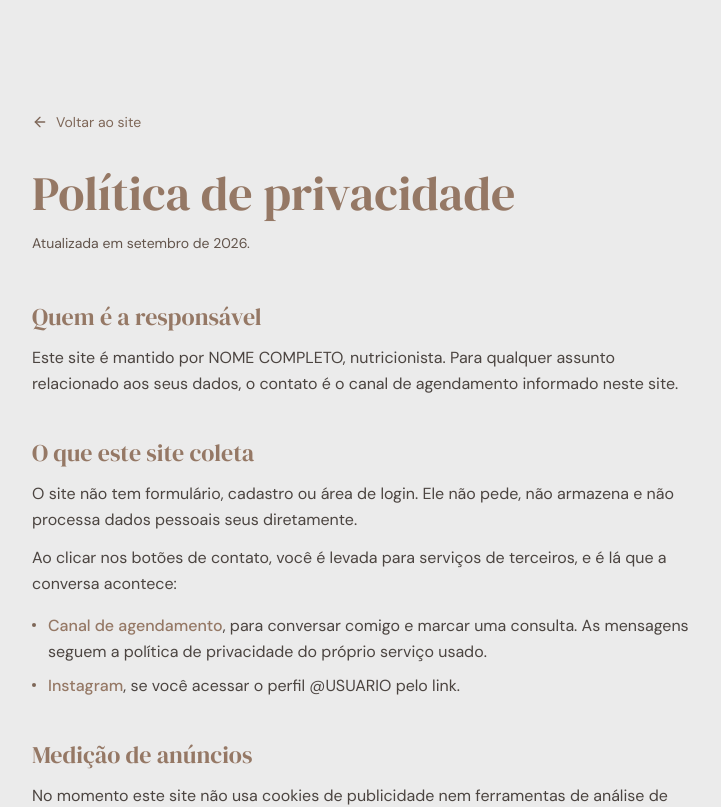
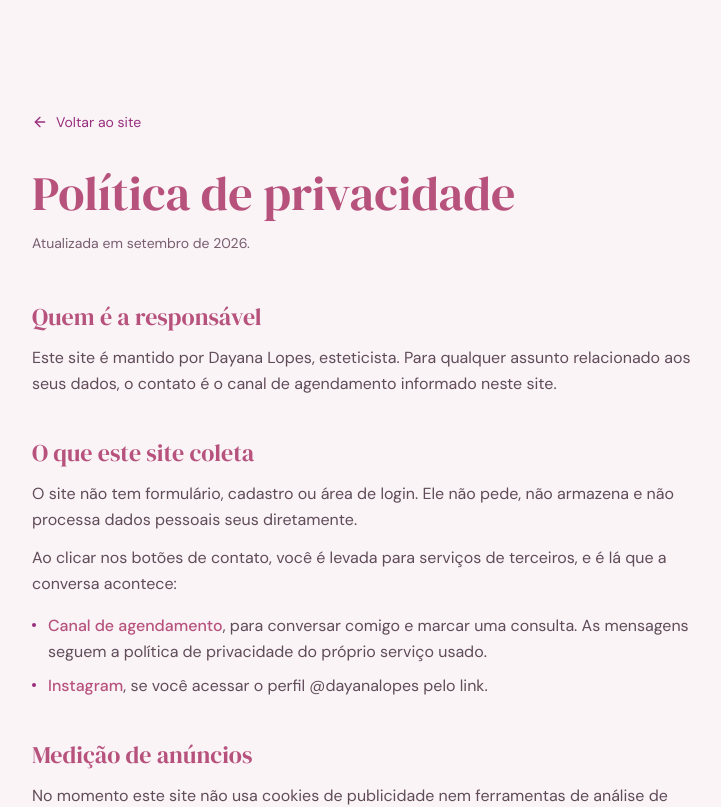
Before and after one commit to screm1n/dayana-lopes, a React (Vite) app in the folder dayana-lopes/: page /privacidade in a window 1280 px wide. Shown: the top 807 px of the page, without its empty margins (272-993 px from the left). Built offline with nearby package versions, Linux system fonts and the light colour scheme.

Commit message:
Complete Dayana Lopes beauty website

```diff
--- a/dayana-lopes/src/components/Destaque.tsx
+++ b/dayana-lopes/src/components/Destaque.tsx
@@ -3,18 +3,18 @@ import { HandHeart, MapPinned, UtensilsCrossed } from "lucide-react";
 const itens = [
   {
     icone: HandHeart,
-    titulo: "Sem medo",
-    texto: "uma relação mais leve com a comida",
+    titulo: "Naturalidade",
+    texto: "resultados que respeitam seus traços",
   },
   {
     icone: UtensilsCrossed,
-    titulo: "Sem dieta pronta",
-    texto: "estratégias para a sua rotina real",
+    titulo: "Cuidado",
+    texto: "atendimento próximo e personalizado",
   },
   {
     icone: MapPinned,
-    titulo: "BH e online",
-    texto: "consulta em Belo Horizonte ou à distância",
+    titulo: "Sempre Linda",
+    texto: "beleza, confiança e autoestima",
   },
 ];
 
--- a/dayana-lopes/src/components/Header.tsx
+++ b/dayana-lopes/src/components/Header.tsx
@@ -5,7 +5,7 @@ import { ImagemComPlaceholder } from "./Placeholder";
 
 const secoes = [
   { id: "sobre", rotulo: "Sobre mim" },
-  { id: "metodo", rotulo: "Como funciona" },
+  { id: "servicos", rotulo: "Serviços" },
   { id: "para-quem", rotulo: "Para quem é" },
   { id: "espaco", rotulo: "Atendimento" },
   { id: "contato", rotulo: "Contato" },
--- a/dayana-lopes/src/components/Hero.tsx
+++ b/dayana-lopes/src/components/Hero.tsx
@@ -9,7 +9,7 @@ const FotoPerfil = ({ className = "" }: { className?: string }) => (
       className="absolute -right-4 -top-4 h-24 w-24 rounded-full bg-accent/25 md:-right-6 md:-top-6 md:h-32 md:w-32"
     />
     <ImagemComPlaceholder
-      src="/perfil.png"
+      src="/perfil.jpg"
       alt={`${NOME_COMPLETO}, ${PROFISSAO.toLowerCase()}`}
       className="relative aspect-[3/4] w-full shadow-carta"
       legenda="foto de perfil"
@@ -38,22 +38,19 @@ const Hero = () => (
     <div className="container">
       <div className="flex flex-col gap-10 md:grid md:grid-cols-[1.05fr_0.95fr] md:items-center md:gap-16">
         <div className="order-1 animate-sobe-suave text-center md:order-none md:text-left">
-          <p className="rotulo">Nutricionista · Emagrecimento</p>
+          <p className="rotulo">Estética facial · Beleza natural</p>
 
           <LogoHeroMobile />
 
           <h1 className="mt-5 font-display text-[2.7rem] leading-[1.06] text-primary sm:text-6xl md:text-[4.2rem]">
-            Comer sem medo
-            <span className="block italic text-accent">e com autonomia</span>
-            é possível.
+            Sua beleza,
+            <span className="block italic text-accent">sua melhor versão.</span>
           </h1>
 
           <FotoPerfil className="mt-8 max-w-[250px] md:hidden" />
 
           <p className="mx-auto mt-6 max-w-lg text-lg leading-relaxed text-foreground/80 md:mx-0">
-            Acompanhamento nutricional para emagrecimento e ganho de massa sem
-            dietas de gaveta, sem medo da comida e com escolhas que cabem na sua
-            rotina.
+            Procedimentos estéticos personalizados para realçar sua beleza com segurança, leveza e naturalidade.
           </p>
 
           <div className="mt-8 flex flex-col items-center gap-3 sm:flex-row md:justify-start">
--- a/dayana-lopes/src/components/Metodo.tsx
+++ b/dayana-lopes/src/components/Metodo.tsx
@@ -5,25 +5,25 @@ const passos = [
     numero: "01",
     titulo: "A gente conversa",
     texto:
-      "Você entra em contato e a gente marca a primeira consulta, presencial em BH ou online.",
+      "Você entra em contato e conta o que gostaria de transformar ou realçar.",
   },
   {
     numero: "02",
     titulo: "Eu entendo sua rotina",
     texto:
-      "Seus horários, preferências, treinos, objetivos, histórico alimentar e o que já travou seus resultados antes.",
+      "Entendo seus desejos, seus traços e o resultado que combina com você.",
   },
   {
     numero: "03",
     titulo: "Montamos uma estratégia",
     texto:
-      "Nada pronto de gaveta: o plano é pensado para emagrecimento, ganho de massa e autonomia alimentar.",
+      "Escolhemos o procedimento e o cuidado adequado para um resultado elegante.",
   },
   {
     numero: "04",
     titulo: "Ajustamos o caminho",
     texto:
-      "Acompanhamos sua evolução e fazemos ajustes para o plano continuar possível na vida real.",
+      "Você recebe orientação em cada etapa, com segurança e acompanhamento próximo.",
   },
 ];
 
@@ -33,8 +33,8 @@ const Metodo = () => (
       <div className="revela mx-auto max-w-2xl text-center">
         <p className="rotulo">Como funciona</p>
         <h2 className="mt-4 font-display text-4xl leading-tight text-primary md:text-5xl">
-          Sem dieta de gaveta.
-          <span className="block italic">Com direção e autonomia.</span>
+          Beleza sem exageros.
+          <span className="block italic">Com cuidado e intenção.</span>
         </h2>
       </div>
 
--- a/dayana-lopes/src/components/ParaQuem.tsx
+++ b/dayana-lopes/src/components/ParaQuem.tsx
@@ -1,10 +1,10 @@
 const situacoes = [
-  "Quer emagrecer sem viver com medo de comer",
-  "Busca ganhar massa com uma estratégia possível",
-  "Cansou de dietas prontas que não cabem na rotina",
-  "Sente culpa quando sai do plano alimentar",
-  "Precisa de orientação para fazer escolhas melhores",
-  "Quer autonomia para manter resultado sem extremos",
+  "Quer realçar sua beleza com naturalidade",
+  "Busca cuidar da pele e dos seus traços",
+  "Deseja se sentir mais confiante no espelho",
+  "Valoriza um atendimento acolhedor e individual",
+  "Quer resultados elegantes, sem exageros",
+  "Precisa de orientação para escolher o melhor procedimento",
 ];
 
 const ParaQuem = () => (
@@ -20,8 +20,7 @@ const ParaQuem = () => (
           </h2>
           <span className="mt-8 fio" />
           <p className="mt-6 max-w-md leading-relaxed text-foreground/75">
-            Não é sobre seguir uma lista perfeita. É sobre aprender a decidir
-            melhor, com clareza e consistência.
+            O cuidado começa entendendo você e termina com uma versão ainda mais sua.
           </p>
         </div>
 
--- /dev/null
+++ b/dayana-lopes/src/components/Servicos.tsx
@@ -0,0 +1,34 @@
+import { ChevronLeft, ChevronRight, Sparkles } from "lucide-react";
+import { useState } from "react";
+
+const titulos = ["Harmonização facial", "Design de sobrancelhas", "Limpeza de pele", "Preenchimento labial", "Bioestimuladores", "Procedimentos faciais", "Cuidados personalizados", "Resultados reais"];
+const imagens = Array.from({ length: 8 }, (_, i) => `/${i + 1}.png`);
+
+const Servicos = () => {
+  const [indice, setIndice] = useState(0);
+  const anterior = () => setIndice((atual) => (atual - 1 + imagens.length) % imagens.length);
+  const proximo = () => setIndice((atual) => (atual + 1) % imagens.length);
+
+  return (
+    <section id="servicos" className="scroll-mt-24 bg-secondary/35 py-24 md:py-32">
+      <div className="container">
+        <div className="revela mx-auto max-w-2xl text-center">
+          <p className="rotulo">Serviços</p>
+          <h2 className="mt-4 font-display text-4xl leading-tight text-primary md:text-5xl">Realce sua beleza<span className="block italic">com naturalidade.</span></h2>
+          <p className="mx-auto mt-5 max-w-lg text-lg leading-relaxed text-foreground/75">Procedimentos pensados para valorizar seus traços e cuidar de você em cada detalhe.</p>
+        </div>
+        <div className="revela relative mx-auto mt-12 max-w-4xl overflow-hidden rounded-2xl border border-primary/15 bg-card shadow-carta">
+          <div className="grid md:grid-cols-[1.35fr_0.65fr]">
+            <img src={imagens[indice]} alt={titulos[indice]} className="aspect-[4/3] w-full object-cover md:aspect-auto md:h-[440px]" />
+            <div className="flex flex-col justify-between p-7 md:p-10">
+              <div><span className="grid h-12 w-12 place-items-center rounded-xl bg-secondary text-primary"><Sparkles className="h-5 w-5" /></span><p className="mt-8 text-sm uppercase tracking-[0.25em] text-accent">{String(indice + 1).padStart(2, "0")} / 08</p><h3 className="mt-3 font-display text-3xl text-primary md:text-4xl">{titulos[indice]}</h3></div>
+              <div className="mt-8 flex items-center justify-between"><div className="flex gap-2" aria-label="Selecionar serviço">{imagens.map((imagem, i) => <button key={imagem} onClick={() => setIndice(i)} aria-label={`Ver serviço ${i + 1}`} className={`h-2 rounded-full transition-all ${i === indice ? "w-8 bg-primary" : "w-2 bg-primary/25"}`} />)}</div><div className="flex gap-2"><button onClick={anterior} aria-label="Serviço anterior" className="grid h-10 w-10 place-items-center rounded-full border border-primary/20 text-primary hover:bg-secondary"><ChevronLeft className="h-5 w-5" /></button><button onClick={proximo} aria-label="Próximo serviço" className="grid h-10 w-10 place-items-center rounded-full bg-primary text-primary-foreground hover:opacity-90"><ChevronRight className="h-5 w-5" /></button></div></div>
+            </div>
+          </div>
+        </div>
+      </div>
+    </section>
+  );
+};
+
+export default Servicos;
--- a/dayana-lopes/src/components/Sobre.tsx
+++ b/dayana-lopes/src/components/Sobre.tsx
@@ -14,19 +14,13 @@ const Sobre = () => (
 
         <div className="revela mt-8 space-y-6 text-lg leading-relaxed text-foreground/80">
           <p>
-            Sou nutricionista e ajudo pessoas que querem emagrecer, ganhar massa
-            e cuidar do corpo sem transformar a alimentação em medo, culpa ou
-            regra impossível de cumprir.
+            Trabalho com estética e ajudo mulheres a se sentirem ainda mais confiantes com a própria imagem.
           </p>
           <p>
-            Meu trabalho é te ensinar a comer com autonomia: entendendo suas
-            escolhas, respeitando sua rotina e construindo um caminho que faça
-            sentido fora do papel.
+            Cada atendimento começa com escuta, cuidado e uma avaliação atenta para entender o que faz sentido para você.
           </p>
           <p>
-            Nada de dieta de gaveta. O plano nasce da sua vida real, dos seus
-            objetivos e do que precisa mudar para você sustentar resultado com
-            mais segurança.
+            Meu propósito é entregar resultados naturais, respeitando sua beleza e valorizando a sua individualidade.
           </p>
         </div>
       </div>
--- a/dayana-lopes/src/index.css
+++ b/dayana-lopes/src/index.css
@@ -7,37 +7,37 @@
 
 @layer base {
   :root {
-    --background: 0 0% 92%; /* #EAEAEA — off-white acinzentado */
-    --foreground: 20 24% 11%; /* #221915 — café profundo */
+    --background: 330 38% 97%;
+    --foreground: 325 25% 18%;
 
-    --card: 40 14% 96%;
-    --card-foreground: 20 24% 11%;
+    --card: 0 0% 100%;
+    --card-foreground: 325 25% 18%;
 
-    --popover: 40 14% 96%;
-    --popover-foreground: 20 24% 11%;
+    --popover: 0 0% 100%;
+    --popover-foreground: 325 25% 18%;
 
-    --primary: 24 19% 49%; /* #927967 — taupe da peça */
-    --primary-foreground: 40 14% 96%;
+    --primary: 335 41% 52%;
+    --primary-foreground: 0 0% 100%;
 
-    --secondary: 22 18% 71%; /* #C6B2A3 — bege rosado */
-    --secondary-foreground: 20 24% 11%;
+    --secondary: 327 43% 88%;
+    --secondary-foreground: 325 25% 18%;
 
-    --muted: 24 10% 78%;
-    --muted-foreground: 23 13% 34%;
+    --muted: 327 20% 90%;
+    --muted-foreground: 325 12% 42%;
 
-    --accent: 23 18% 42%; /* #6F5B4F — café médio */
-    --accent-foreground: 40 14% 96%;
+    --accent: 316 54% 39%;
+    --accent-foreground: 0 0% 100%;
 
     --destructive: 0 66% 45%;
     --destructive-foreground: 0 0% 100%;
 
-    --border: 24 11% 76%;
-    --input: 24 11% 76%;
-    --ring: 24 19% 49%;
+    --border: 327 24% 84%;
+    --input: 327 24% 84%;
+    --ring: 335 41% 52%;
 
     --radius: 1rem;
 
-    --sombra-carta: 0 2px 28px -16px hsl(20 24% 11% / 0.42);
+    --sombra-carta: 0 2px 28px -16px hsl(325 25% 18% / 0.28);
   }
 }
 
--- a/dayana-lopes/src/lib/links.ts
+++ b/dayana-lopes/src/lib/links.ts
@@ -2,22 +2,22 @@
 //  PREENCHER TUDO AQUI. Reflete no site inteiro.
 // ============================================================
 
-export const NOME = "NOME DA CLIENTE";
-export const NOME_COMPLETO = "NOME COMPLETO";
-export const PROFISSAO = "Nutricionista"; // ou Psicóloga, Fisioterapeuta...
+export const NOME = "Dayana Lopes";
+export const NOME_COMPLETO = "Dayana Lopes";
+export const PROFISSAO = "Esteticista";
 
 // Registro do conselho (CRN, CRP, CREFITO...). Vazio = some do rodapé.
 export const REGISTRO = "";
 
-export const CIDADE = "CIDADE, UF";
-export const ATENDIMENTO = "Presencial em CIDADE e online para todo o Brasil";
+export const CIDADE = "Belo Horizonte, MG";
+export const ATENDIMENTO = "Atendimento presencial em Belo Horizonte";
 
 // Só os dígitos, com DDI 55.
-export const WHATSAPP_NUMERO = "(00) 00000-0000";
+export const WHATSAPP_NUMERO = "WhatsApp";
 export const WHATSAPP_TEL = "";
 
-export const INSTAGRAM = "https://www.instagram.com/USUARIO";
-export const INSTAGRAM_HANDLE = "@USUARIO";
+export const INSTAGRAM = "https://www.instagram.com/dayanalopes";
+export const INSTAGRAM_HANDLE = "@dayanalopes";
 
 // Cai no Instagram enquanto o WhatsApp não estiver preenchido,
 // pra nenhum botão do site ficar quebrado.
--- a/dayana-lopes/src/pages/Index.tsx
+++ b/dayana-lopes/src/pages/Index.tsx
@@ -1,6 +1,7 @@
 import Header from "@/components/Header";
 import Hero from "@/components/Hero";
 import Destaque from "@/components/Destaque";
+import Servicos from "@/components/Servicos";
 import Sobre from "@/components/Sobre";
 import Metodo from "@/components/Metodo";
 import ParaQuem from "@/components/ParaQuem";
@@ -19,6 +20,7 @@ const Index = () => {
       <main>
         <Hero />
         <Destaque />
+        <Servicos />
         <Sobre />
         <Metodo />
         <ParaQuem />
```
Also changed, not shown: 1 other file (tests, documents, lock files or other folders).
